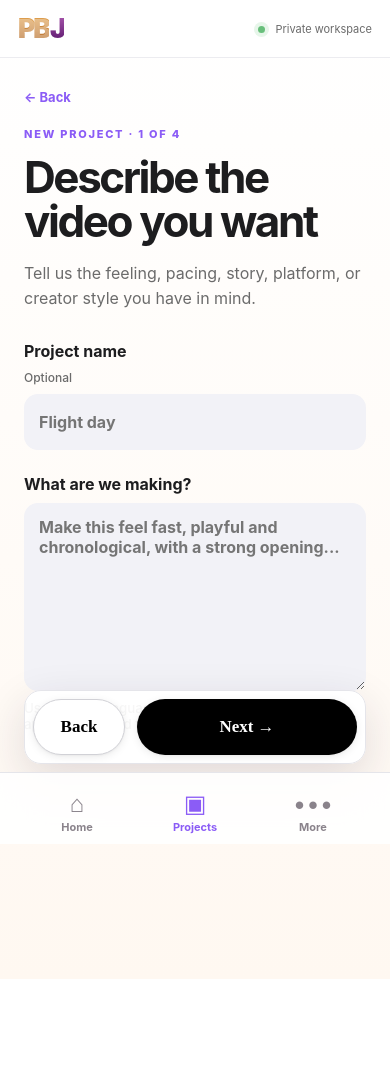
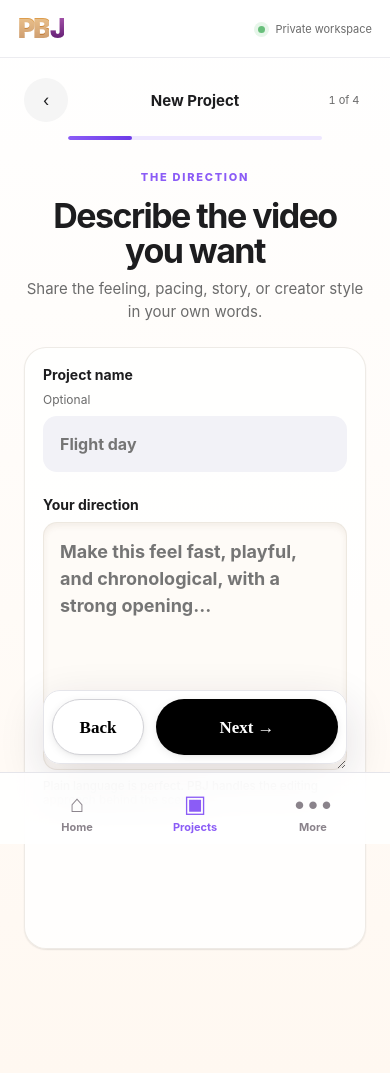
Before and after one commit to pnguyen5795/PBJ_MVP, a FastAPI app: page /projects/new in a window 390 px wide. Before the commit the page ends 979 px from the top, so only its background shows below. Run offline with FastAPI, Linux system fonts and the light colour scheme; some libraries are stand-ins or nearby versions.

Commit message:
Facelift canonical project creation

```diff
--- a/app/static/service-worker.js
+++ b/app/static/service-worker.js
@@ -1,4 +1,4 @@
-const CACHE = "pbj-shell-v8";
+const CACHE = "pbj-shell-v9";
 const SHELL = [
   "/static/app.css",
   "/static/workflow.css",
--- a/app/static/troy-foundation.css
+++ b/app/static/troy-foundation.css
@@ -405,6 +405,39 @@
 .pbj-settings-form label > span { display: flex; align-items: baseline; justify-content: space-between; gap: 12px; }.pbj-settings-form label small { color: var(--pbj-text-muted); font-size: 11px; font-weight: 400; }.pbj-settings-form input { padding: 0 14px; }
 .pbj-settings-info h2 { margin: 0 0 20px; font-size: 20px; }.pbj-settings-info > div + div { margin-top: 18px; }.pbj-settings-info p { margin: 4px 0 0; color: var(--pbj-text-muted); font-size: 13px; line-height: 1.45; }.pbj-settings-info > small { display: block; margin-top: 24px; color: var(--pbj-text-secondary); font-size: 11px; line-height: 1.4; }
 
+/* Phase 3: canonical project creation, backed entirely by PBJ routes/state. */
+.pbj-create-flow { width: min(100%, 760px); margin: 0 auto; }
+.pbj-create-top { display: grid; grid-template-columns: 44px 1fr 44px; align-items: center; margin-bottom: 14px; text-align: center; }
+.pbj-create-top > span:nth-child(2) { font-size: 15px; font-weight: 650; }
+.pbj-create-step { color: var(--pbj-text-muted); font-size: 11px; font-variant-numeric: tabular-nums; }
+.pbj-create-flow > .pbj-progress { width: calc(100% - 88px); height: 4px; margin: 0 auto 36px; }
+.pbj-create-hero { max-width: 600px; margin: 0 auto 28px; text-align: center; animation: pbj-slide-up .4s var(--pbj-ease); }
+.pbj-create-hero h1 { margin: 0; font-size: clamp(34px, 6vw, 52px); line-height: 1.03; letter-spacing: -.045em; }
+.pbj-create-hero > p:last-child { max-width: 520px; margin: 10px auto 0; color: var(--pbj-text-muted); font-size: 16px; line-height: 1.5; }
+.pbj-create-form { padding: 22px; border: 1px solid rgba(94,62,22,.1); border-radius: var(--pbj-radius-lg); background: rgba(255,255,255,.78); box-shadow: var(--pbj-shadow-sm); }
+.pbj-create-form label { color: var(--pbj-text); font-size: 14px; }
+.pbj-create-form label > span { color: var(--pbj-text-muted); font-weight: 400; }
+.pbj-create-form input, .pbj-create-form textarea { padding: 15px 16px; }
+.pbj-create-form .pbj-recipe-field { min-height: 235px; border: 1px solid rgba(94,62,22,.1); background: color-mix(in srgb, #f2a65a 5%, white); box-shadow: inset 0 3px 6px rgba(94,62,22,.07); font-size: 18px; line-height: 1.5; }
+.pbj-create-form .upload-zone { min-height: 260px !important; border: 1.5px dashed var(--pbj-border-strong); border-radius: var(--pbj-radius-lg); background: rgba(242,242,247,.72); }
+.pbj-create-form .upload-zone:hover, .pbj-create-form .upload-zone.drag-active { border-color: var(--pbj-accent); background: var(--pbj-accent-soft); }
+.pbj-create-form .upload-icon { width: 52px; height: 52px; background: var(--pbj-accent-soft); color: var(--pbj-accent-deep); font-size: 25px; }
+.pbj-create-form .choose-files { min-height: 44px; display: inline-flex; align-items: center; border: 0; border-radius: 22px; padding: 0 18px; background: #000; color: #fff; font: 600 14px var(--pbj-font); }
+.pbj-create-form .selected-files { border-color: var(--pbj-border); border-radius: var(--pbj-radius-md); background: #fff; }
+.pbj-create-form .selected-files-head { background: var(--pbj-surface); }
+.pbj-create-form .selected-file > span, .pbj-create-form .media-icon { background: var(--pbj-accent-soft); color: var(--pbj-accent-deep); }
+.pbj-media-note { display: flex; gap: 7px; margin: 0; color: var(--pbj-text-muted); font-size: 12px; line-height: 1.45; }
+.pbj-create-flow .skip-form button { min-height: 44px; color: var(--pbj-text-muted); font-weight: 500; }
+.pbj-create-media-layout { grid-template-columns: minmax(0, 1fr) 240px; }
+.pbj-create-media-layout .flow-aside { border-radius: var(--pbj-radius-lg); background: rgba(255,255,255,.5); padding: 22px; }
+.pbj-create-media-layout .flow-aside > span { color: var(--pbj-accent); }
+.pbj-create-form .media-row { border: 0; border-radius: var(--pbj-radius-md); background: var(--pbj-surface); }
+.pbj-create-form .media-row em { color: var(--pbj-accent-deep); font-weight: 650; }
+.pbj-create-flow .direction-recap { border: 1px solid color-mix(in srgb, var(--pbj-accent) 18%, transparent); background: var(--pbj-accent-soft); box-shadow: none; }
+.pbj-create-flow .prompt-chips { flex-wrap: nowrap; overflow-x: auto; margin: 0 -22px; padding: 2px 22px 7px; scrollbar-width: none; }
+.pbj-create-flow .prompt-chips::-webkit-scrollbar { display: none; }
+.pbj-create-flow .prompt-chips button { flex: 0 0 auto; min-height: 44px; border-color: rgba(94,62,22,.1); background: #fff; color: var(--pbj-text); font-weight: 500; }
+
 @keyframes pbj-fade-in {
   from { opacity: 0; }
   to { opacity: 1; }
@@ -457,6 +490,18 @@
   .pbj-settings-layout { grid-template-columns: 1fr; }
   .pbj-settings-form, .pbj-settings-info { padding: 18px; }
   .pbj-settings-form label > span { align-items: flex-start; flex-direction: column; gap: 3px; }
+  .pbj-create-flow { min-height: calc(100dvh - 154px - var(--pbj-safe-bottom)); }
+  .pbj-create-top { margin-top: -8px; }
+  .pbj-create-flow > .pbj-progress { margin-bottom: 30px; }
+  .pbj-create-hero { margin-bottom: 24px; }
+  .pbj-create-hero h1 { font-size: 34px; }
+  .pbj-create-hero > p:last-child { font-size: 15px; }
+  .pbj-create-form { padding: 18px; }
+  .pbj-create-form .pbj-recipe-field { min-height: 220px; }
+  .pbj-create-form .upload-zone { min-height: 230px !important; }
+  .pbj-create-media-layout { display: block; }
+  .pbj-create-media-layout .flow-aside { display: none; }
+  .pbj-create-flow .wizard-actions { bottom: calc(80px + var(--pbj-safe-bottom)); border-color: var(--pbj-border); background: rgba(255,255,255,.92); }
 }
 
 @media (prefers-reduced-motion: reduce) {
--- a/app/templates/project_describe.html
+++ b/app/templates/project_describe.html
@@ -1,14 +1,13 @@
 {% extends "base.html" %}{% block title %}New project · PBJ{% endblock %}{% block content %}
-<section class="focused-flow">
-  <a href="/" class="back-link">← Back</a>
-  <p class="step-count">NEW PROJECT · 1 OF 4</p>
-  <h1>Describe the video you want</h1>
-  <p class="flow-copy">Tell us the feeling, pacing, story, platform, or creator style you have in mind.</p>
-  <form class="form prompt-first-form" action="/projects/new/describe" method="post">
-    <label>Project name <span>Optional</span><input name="name" value="{{ draft.name or '' }}" placeholder="Flight day"></label>
-    <label>What are we making?
-      <textarea name="description" rows="8" required placeholder="Make this feel fast, playful and chronological, with a strong opening...">{{ draft.description or '' }}</textarea>
-      <small>Use natural language. PBJ will work out the editing approach behind the scenes.</small>
+<section class="pbj-create-flow">
+  <header class="pbj-create-top"><a href="/" class="pbj-back-button" aria-label="Back to Home">‹</a><span>New Project</span><span class="pbj-create-step">1 of 4</span></header>
+  <div class="pbj-progress" style="--pbj-progress:25%"><span></span></div>
+  <div class="pbj-create-hero"><p class="step-count">THE DIRECTION</p><h1>Describe the video you want</h1><p>Share the feeling, pacing, story, or creator style in your own words.</p></div>
+  <form class="form prompt-first-form pbj-create-form" action="/projects/new/describe" method="post">
+    <label>Project name <span>Optional</span><input name="name" value="{{ draft.name or '' }}" placeholder="Flight day" autocomplete="off"></label>
+    <label>Your direction
+      <textarea class="pbj-recipe-field" name="description" rows="8" required placeholder="Make this feel fast, playful, and chronological, with a strong opening…">{{ draft.description or '' }}</textarea>
+      <small>Plain language is perfect. PBJ handles the editing approach behind the scenes.</small>
     </label>
     <div class="wizard-actions"><a class="button secondary" href="/">Back</a><button class="button" type="submit">Next →</button></div>
   </form>
```
Also changed, not shown: app/templates/project_footage.html (+11 -13 lines), app/templates/project_new_brief.html (+7 -8 lines), app/templates/project_references.html (+8 -9 lines), docs/TROY_FACELIFT_PLAN.md (+25 -1 lines), tests/test_troy_facelift_phase3.py (added, +71 -0 lines).
